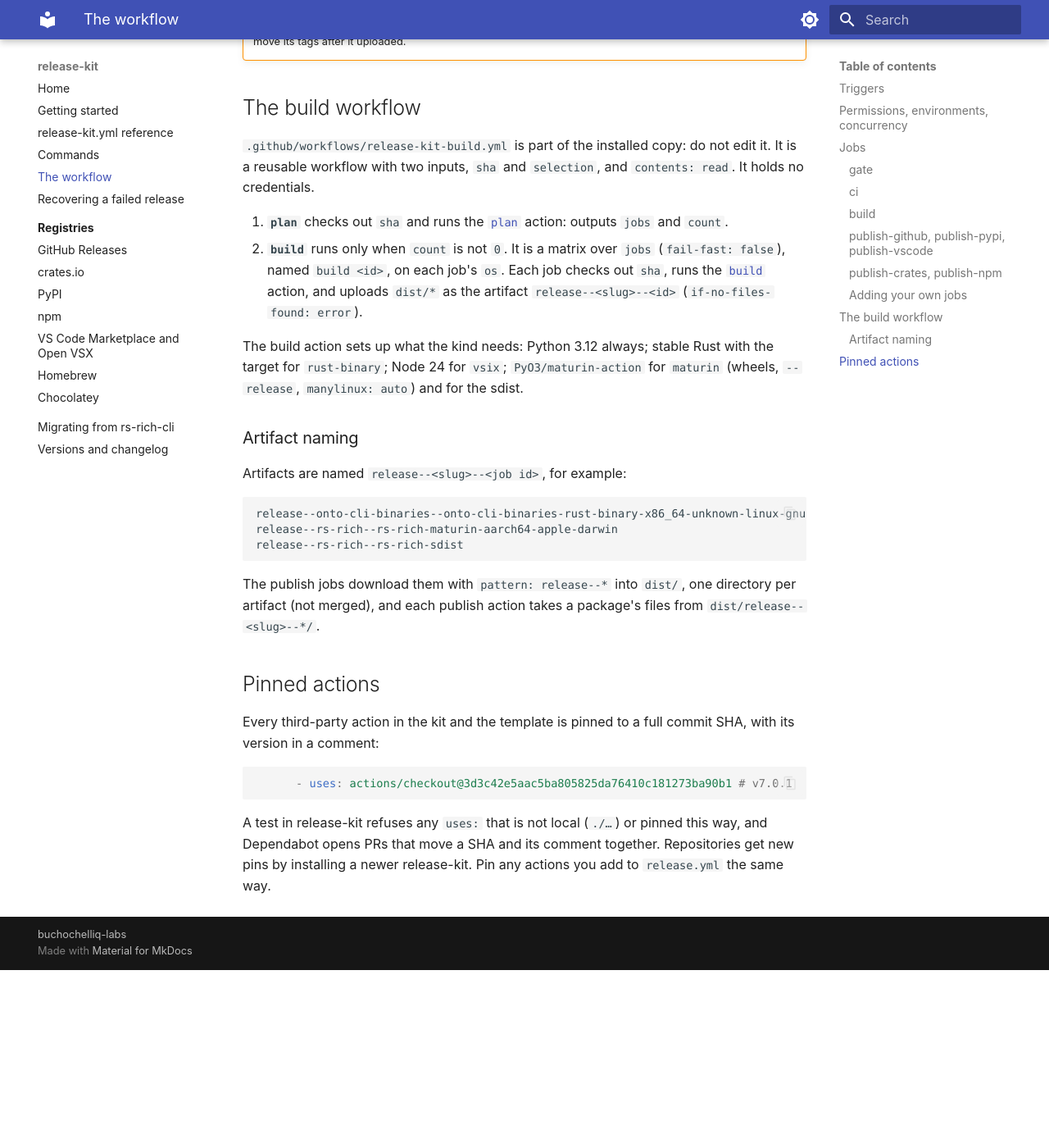
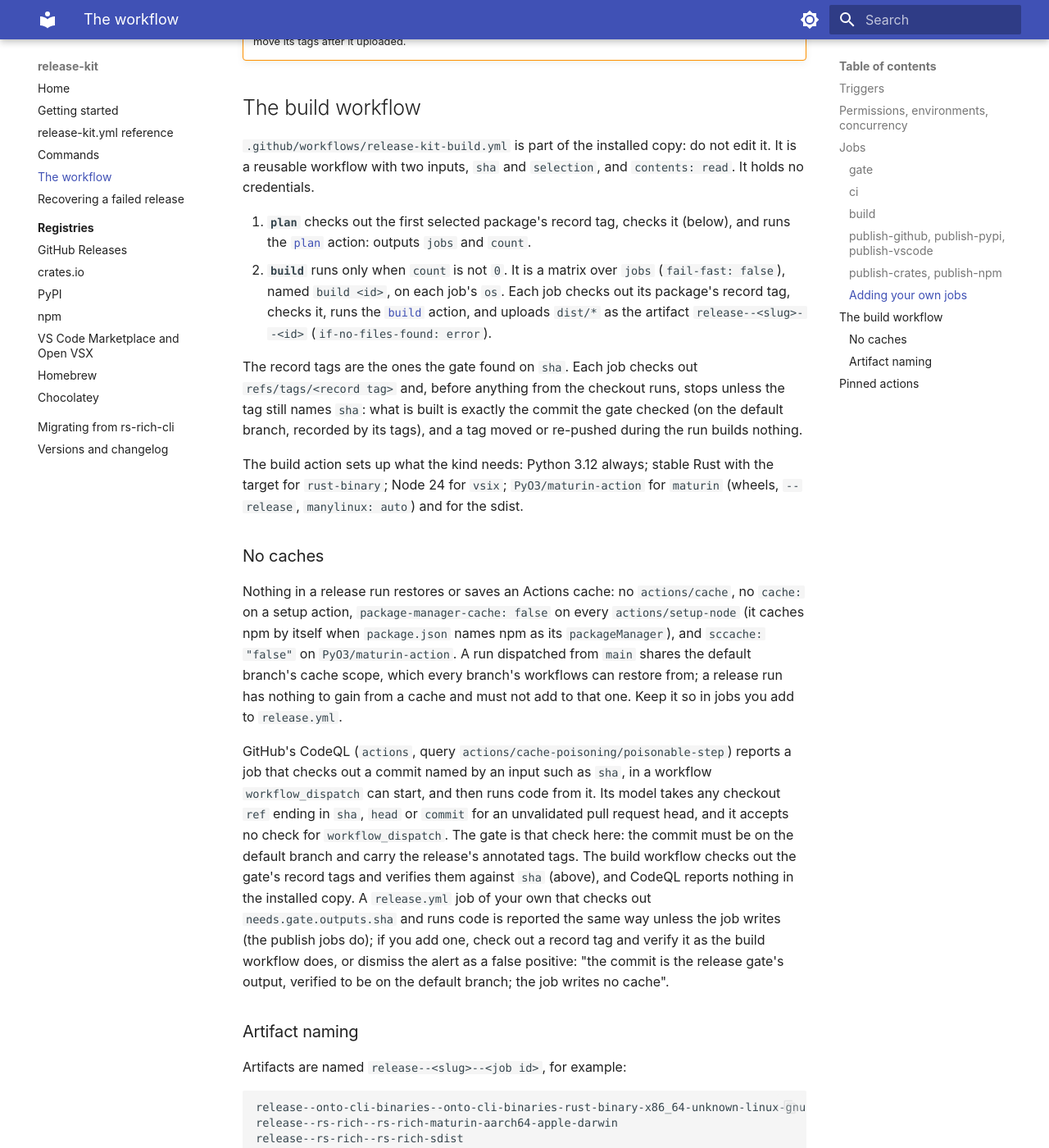
Before and after one commit to buchochelliq-labs/release-asset-bundle, an MkDocs documentation site: the page built from docs/workflow.md, in a window 1280 px wide and 1400 px high, scrolled down 3645 px. Shown: the whole window at 82% size. Built offline with MkDocs 1.6.1 and Material for MkDocs 9.7.7, drawn with Linux system fonts in a browser that asks for light colours; before the commit the page ends 4828 px from its top, so only the background shows below that.

Commit message:
fix(build): check out the gated record tag; no release job writes a cache
GitHub CodeQL reported six actions/cache-poisoning/poisonable-step alerts
on an installed copy: release-kit-build.yml checks out `inputs.sha` in a
workflow that release.yml's workflow_dispatch can start, then runs the
plan and build actions from it. The query takes any checkout ref named
like `sha`/`head`/`commit` for an unvalidated pull request head and
accepts no control check for workflow_dispatch; the gate, which requires
the commit to be on the default branch with the release's annotated tags,
is the check it cannot see.

- plan and build check out a record tag the gate found on `sha` (the
  first selected package's, or the job's own; plan jobs now carry `tag`)
  and, before anything from the checkout runs, stop unless it still names
  `sha`. The build is still exactly the gated commit; a tag moved during
  the run now builds nothing.
- setup-node sets package-manager-cache: false in the build action and
  the template (it caches npm by itself when package.json names npm as
  its packageManager); maturin-action sets sccache: "false". A run
  dispatched from main shares the default branch's cache scope.
- Tests pin both; docs explain the CodeQL model, the dismissal reason for
  a repository's own jobs, and the new build error.

CodeQL 2.27.4 (actions queries at github/codeql 79ef8bc) on a fixture
repository with the installed copy: 6 poisonable-step (+2 medium
untrusted-checkout) alerts before, 0 after, security-extended suite.

Co-Authored-By: Claude Opus 5.5 <noreply@anthropic.com>
Claude-Session: https://claude.ai/code/session_016gDf7fRZp3RUDssEpHytze

```diff
--- a/docs/workflow.md
+++ b/docs/workflow.md
@@ -164,17 +164,50 @@ in `release.yml` that the publish jobs `need`.
 not edit it. It is a reusable workflow with two inputs, `sha` and `selection`,
 and `contents: read`. It holds no credentials.
 
-1. **`plan`** checks out `sha` and runs the [`plan`](commands.md#plan) action:
-   outputs `jobs` and `count`.
+1. **`plan`** checks out the first selected package's record tag, checks it
+   (below), and runs the [`plan`](commands.md#plan) action: outputs `jobs`
+   and `count`.
 2. **`build`** runs only when `count` is not `0`. It is a matrix over `jobs`
    (`fail-fast: false`), named `build <id>`, on each job's `os`. Each job
-   checks out `sha`, runs the [`build`](commands.md#build) action, and
-   uploads `dist/*` as the artifact `release--<slug>--<id>`
-   (`if-no-files-found: error`).
+   checks out its package's record tag, checks it, runs the
+   [`build`](commands.md#build) action, and uploads `dist/*` as the artifact
+   `release--<slug>--<id>` (`if-no-files-found: error`).
+
+The record tags are the ones the gate found on `sha`. Each job checks out
+`refs/tags/<record tag>` and, before anything from the checkout runs, stops
+unless the tag still names `sha`: what is built is exactly the commit the
+gate checked (on the default branch, recorded by its tags), and a tag moved
+or re-pushed during the run builds nothing.
 
 The build action sets up what the kind needs: Python 3.12 always; stable Rust
 with the target for `rust-binary`; Node 24 for `vsix`; `PyO3/maturin-action`
 for `maturin` (wheels, `--release`, `manylinux: auto`) and for the sdist.
+
+### No caches
+
+Nothing in a release run restores or saves an Actions cache: no
+`actions/cache`, no `cache:` on a setup action, `package-manager-cache: false`
+on every `actions/setup-node` (it caches npm by itself when `package.json`
+names npm as its `packageManager`), and `sccache: "false"` on
+`PyO3/maturin-action`. A run dispatched from `main` shares the default
+branch's cache scope, which every branch's workflows can restore from; a
+release run has nothing to gain from a cache and must not add to that one.
+Keep it so in jobs you add to `release.yml`.
+
+GitHub's CodeQL (`actions`, query `actions/cache-poisoning/poisonable-step`)
+reports a job that checks out a commit named by an input such as `sha`, in a
+workflow `workflow_dispatch` can start, and then runs code from it. Its
+model takes any checkout `ref` ending in `sha`, `head` or `commit` for an
+unvalidated pull request head, and it accepts no check for
+`workflow_dispatch`. The gate is that check here: the commit must be on the
+default branch and carry the release's annotated tags. The build workflow
+checks out the gate's record tags and verifies them against `sha` (above),
+and CodeQL reports nothing in the installed copy. A `release.yml` job of your own that checks out
+`needs.gate.outputs.sha` and runs code is reported the same way unless the
+job writes (the publish jobs do); if you add one, check out a record tag
+and verify it as the build workflow does, or dismiss the alert as a false
+positive: "the commit is the release gate's output, verified to be on the
+default branch; the job writes no cache".
 
 ### Artifact naming
 
```
Also changed, not shown: docs/changelog.md (+17 -0 lines), docs/commands.md (+2 -1 lines), docs/recovery.md (+1 -0 lines), 1 other file.
